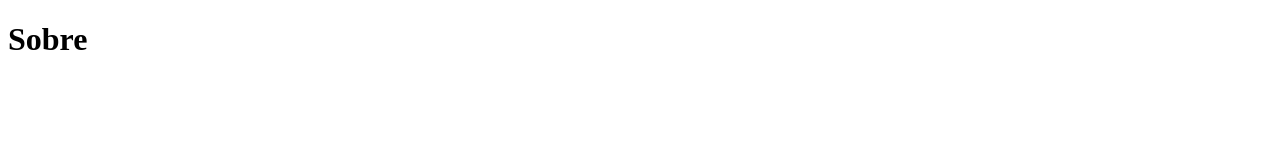
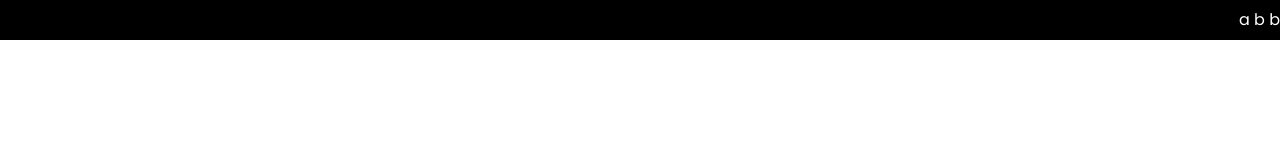
Before and after one commit to macrames-da-suely/Macrames, a plain HTML site: page about.html in a window 1280 px wide. Drawn offline with Linux system fonts and the light colour scheme.

Commit message:
start project

```diff
--- a/about.html
+++ b/about.html
@@ -3,9 +3,23 @@
 <head>
     <meta charset="UTF-8">
     <meta name="viewport" content="width=device-width, initial-scale=1.0">
-    <title>Document</title>
+    <title>Macramês da Su</title>
+    <link rel="shortcut icon" href="./images/site_icon.png" type="image/png">
+
+    <link rel="stylesheet" href="./styles/reset.css">
+    <link rel="stylesheet" href="./styles/about.css">
 </head>
 <body>
-    <h1>Sobre</h1>
+    <main class="main-about">
+        <div class="about-wrapper">
+            <header class="about-header">
+                <nav class="about-nav">
+                    <a href="" class="nav-link">a</a>
+                    <a href="" class="nav-link">b</a>
+                    <a href="" class="nav-link">b</a>
+                </nav>
+            </header>
+        </div>
+    </main>
 </body>
 </html>
--- a/styles/about.css
+++ b/styles/about.css
@@ -3,3 +3,25 @@
 *{
     font-family: 'Poppins', sans-serif;
 }
+
+.about-header{
+    display: flex;
+    justify-content: flex-end;
+    align-items: center;
+
+    height: 40px;
+
+    background-color: #000;
+
+
+}
+
+.nav-link{
+    text-decoration: none;
+    color: #fff;
+    transition: 0.3s all ease-in-out;
+}
+
+.nav-link:hover{
+    color: #EB7334;
+}
```
Also changed, not shown: index.html (+3 -4 lines), styles/home.css (+16 -7 lines), styles/mediaquerys/home-mq.css (+15 -0 lines), images/Logo.png (added), images/Logo.svg (deleted).
